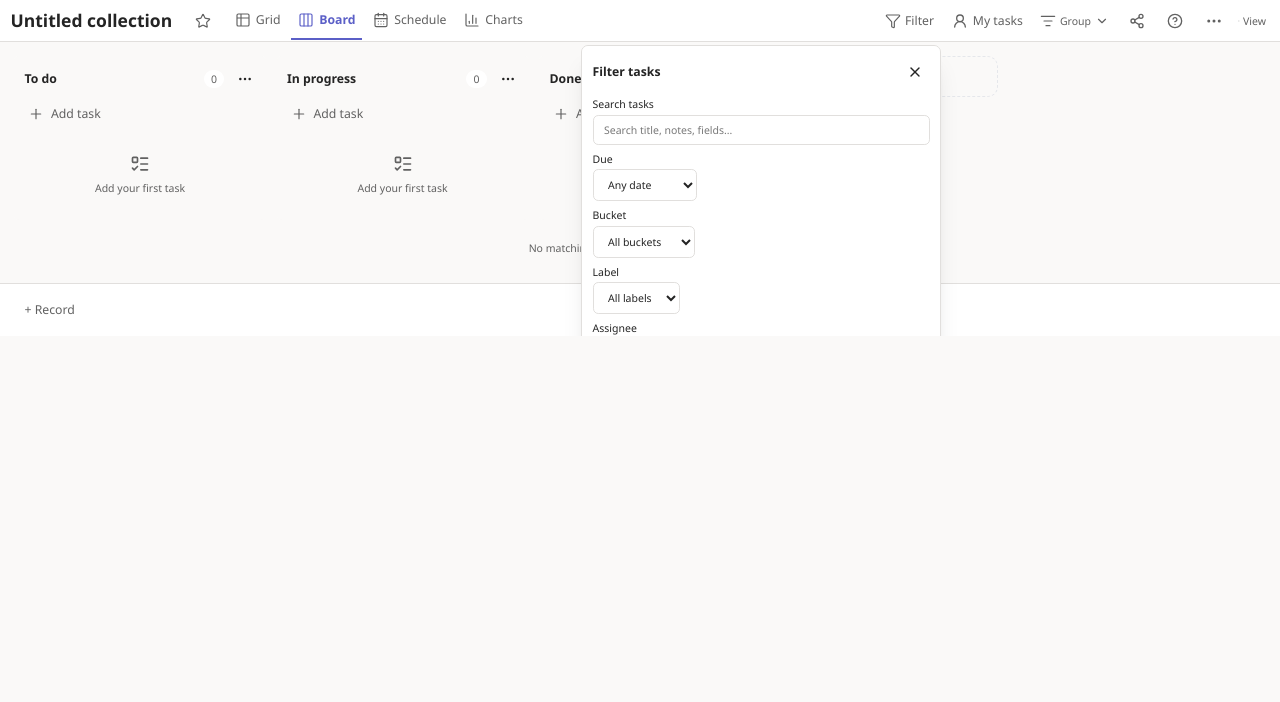
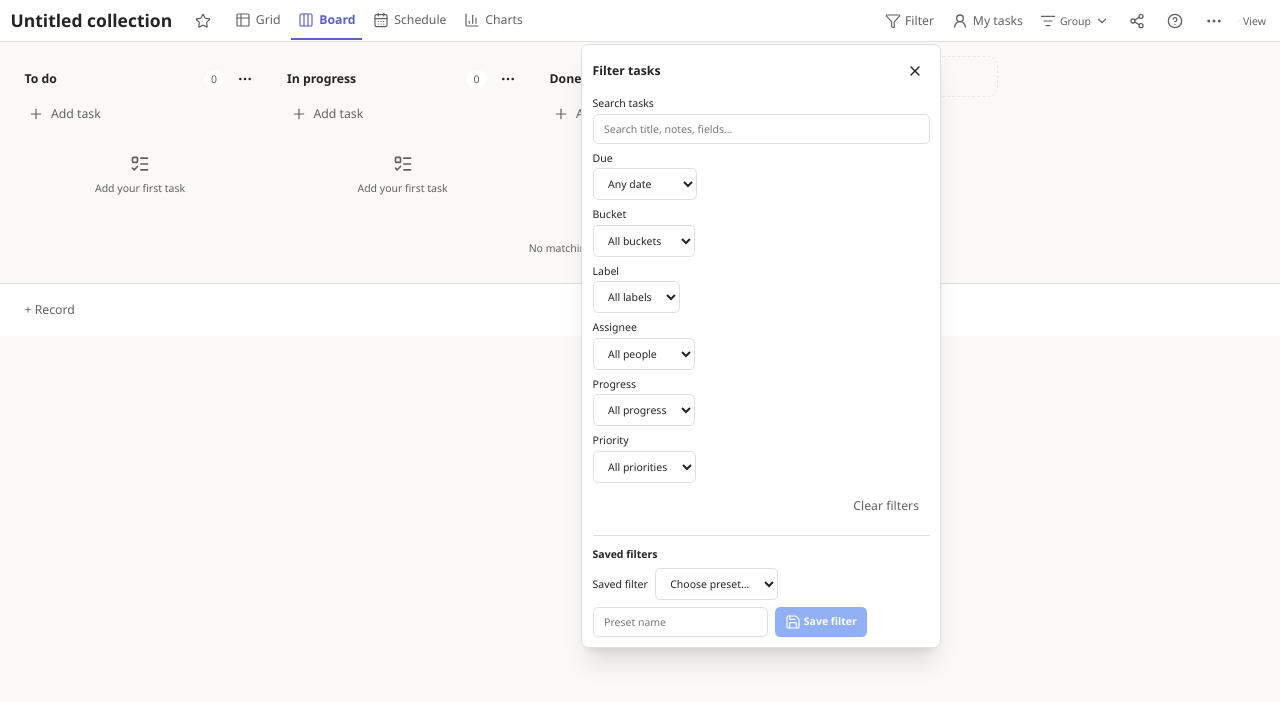
Before and after one commit to eddyvn98/collection-planner, a React (Vite) app: page / in a window 1280 px wide. Both pictures are taken after a click on the button "Filter". Shown: the top 702 px of the page. Built offline with nearby package versions, Linux system fonts and the light colour scheme.

Commit message:
fix(5f): render filter dialog in viewport-aware portal

```diff
--- a/src/renderers/CollectionTaskFilterBar.tsx
+++ b/src/renderers/CollectionTaskFilterBar.tsx
@@ -1,4 +1,5 @@
-import { useEffect, useRef, useState } from "react";
+import { useRef, useState } from "react";
+import { CollectionFloatingPanel } from "./CollectionFloatingPanel";
 import { Filter, X, Save } from "lucide-react";
 import type { CollectionBlockPayload } from "../collections/model";
 import { EMPTY_TASK_FILTERS, countActiveTaskFilters, deleteTaskFilterPreset, saveTaskFilterPreset,
@@ -13,9 +14,7 @@ export function CollectionTaskFilterBar({data,value,readOnly,onChange,onDataChan
   const [presetName,setPresetName]=useState("");
   const [selected,setSelected]=useState("");
   const [expanded,setExpanded]=useState(false);
-  const menu=useRef<HTMLDivElement>(null);
-  useEffect(()=>{if(!expanded)return;const close=(e:PointerEvent)=>{if(!menu.current?.contains(e.target as Node))setExpanded(false);};
-    document.addEventListener("pointerdown",close);return()=>document.removeEventListener("pointerdown",close);},[expanded]);
+  const trigger=useRef<HTMLButtonElement>(null);
   const count=countActiveTaskFilters(value);
   const set=<K extends keyof TaskFilterState>(key:K, val:TaskFilterState[K]) =>
     onChange({...value,[key]:val});
@@ -29,15 +28,16 @@ export function CollectionTaskFilterBar({data,value,readOnly,onChange,onDataChan
     onDataChange(saveTaskFilterPreset(data,name,value));
     setPresetName("");
   };
-  return <div ref={menu} className="relative">
-    <button type="button" aria-label="Filters" aria-haspopup="dialog" aria-expanded={expanded}
+  return <div className="relative">
+    <button ref={trigger} type="button" aria-label="Filters" aria-haspopup="dialog" aria-expanded={expanded}
       onClick={()=>setExpanded(!expanded)}
       className="inline-flex h-10 w-10 items-center justify-center gap-1 rounded-md px-1 sm:w-auto sm:px-2 text-sm text-[var(--planner-secondary)] hover:bg-[var(--planner-hover)] focus-visible:ring-2 focus-visible:ring-[var(--planner-accent)]">
       <Filter size={16} strokeWidth={1.75}/> <span className="hidden sm:inline">Filter</span>
       {count>0&&<span aria-label={count+" active filters"} className="rounded-full bg-[var(--planner-accent)] px-1.5 text-xs text-white">{count}</span>}
     </button>
-    {expanded&&<div role="dialog" aria-label="Task filters" data-testid="planner-filter-panel"
-      className="absolute right-0 top-full z-[80] mt-2 max-h-[75vh] w-[min(360px,calc(100vw-24px))] overflow-y-auto rounded-lg border border-[var(--planner-border)] bg-[var(--planner-surface)] p-3 text-[var(--planner-text)] shadow-xl">
+    <CollectionFloatingPanel open={expanded} anchorRef={trigger} onClose={()=>setExpanded(false)}
+      role="dialog" label="Task filters" className="w-[min(360px,calc(100vw-16px))] rounded-lg p-3">
+      <div data-testid="planner-filter-panel">
       <div className="mb-3 flex items-center justify-between">
         <strong className="text-sm">Filter tasks</strong>
         <button aria-label="Close filters" type="button" onClick={()=>setExpanded(false)}
@@ -103,6 +103,7 @@ export function CollectionTaskFilterBar({data,value,readOnly,onChange,onDataChan
             !presets.some(p=>p.name.toLowerCase()===presetName.trim().toLowerCase())}><Save size={16} strokeWidth={1.75} className="inline-block"/> Save filter</button>
       </form>}
     </div></div>
-    </div>}
+      </div>
+    </CollectionFloatingPanel>
   </div>;
 }
```
